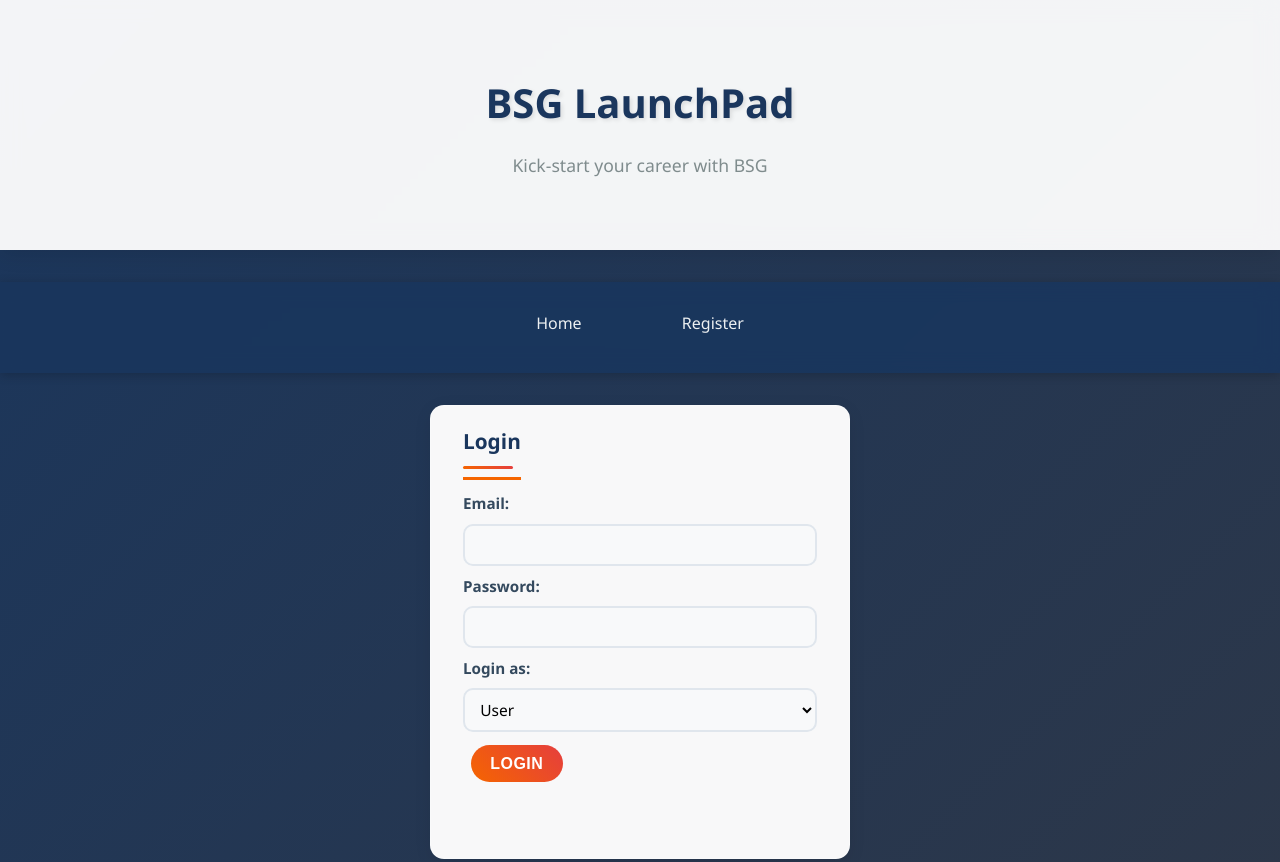
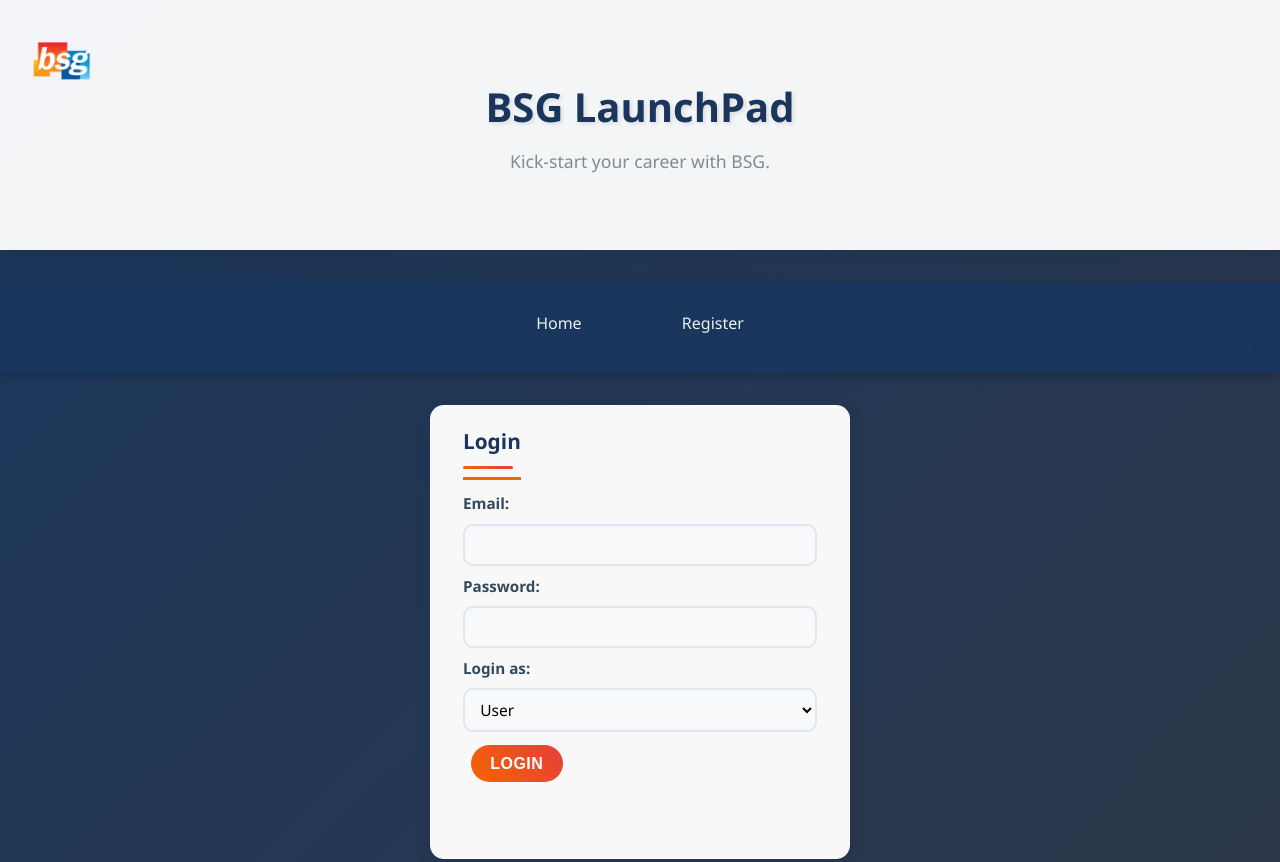
Before and after one commit to MatimuBaloyi/BSG-PROJECT, a plain HTML site: page login.html in a window 1280 px wide. Shown: the top 862 px of the page. Drawn offline with Linux system fonts and the light colour scheme.

Commit message:
Made the logo to appear in all pages

```diff
--- a/login.html
+++ b/login.html
@@ -8,8 +8,15 @@
 </head>
 <body>
     <header>
-        <h1>BSG LaunchPad</h1>
-        <p>Kick-start your career with BSG</p>
+        <div class="logo-container">
+            <a href="index.html">
+                <img src="logo.png" alt="Timu Logo">
+            </a>
+        </div>
+        <div class="header-center">
+            <h1>BSG LaunchPad</h1>
+            <p>Kick-start your career with BSG.</p>
+        </div>
     </header>
 
     <nav>
```
Also changed, not shown: admin.html (+9 -2 lines), applications.html (+9 -2 lines), apply.html (+9 -2 lines), jobs.html (+9 -2 lines), register.html (+9 -2 lines).
